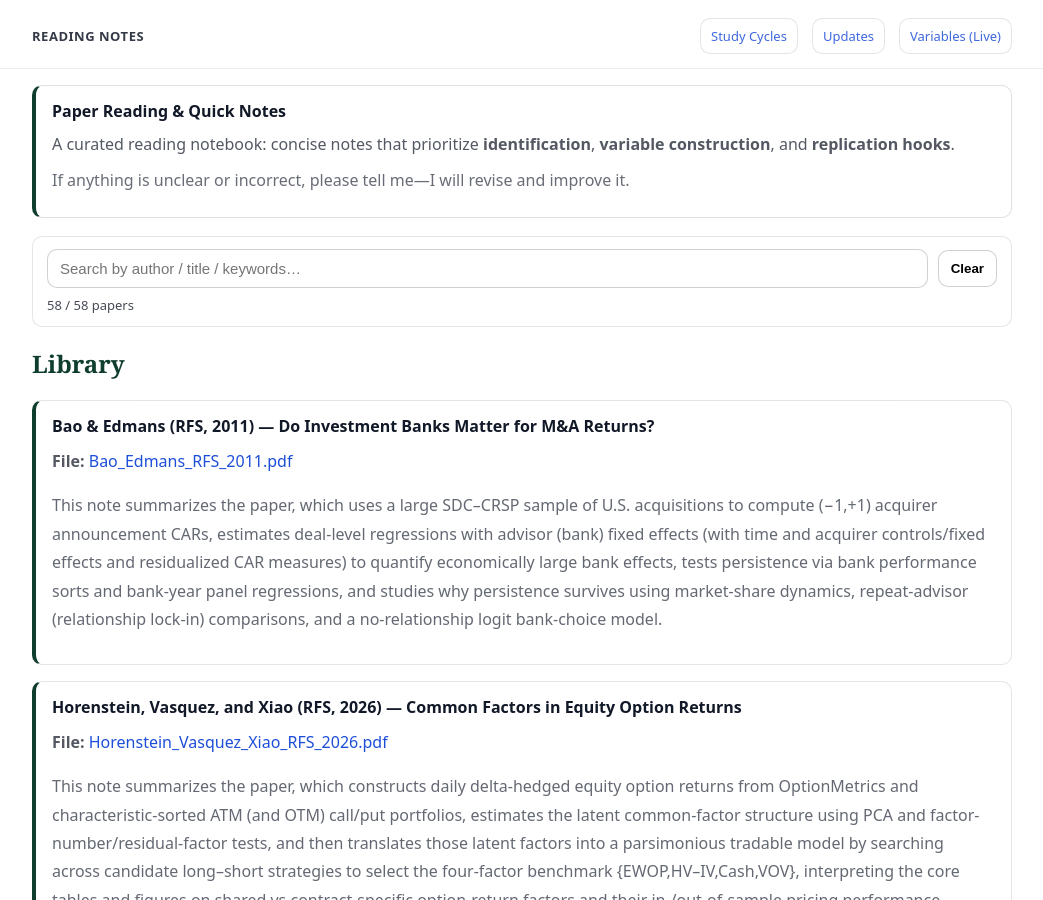
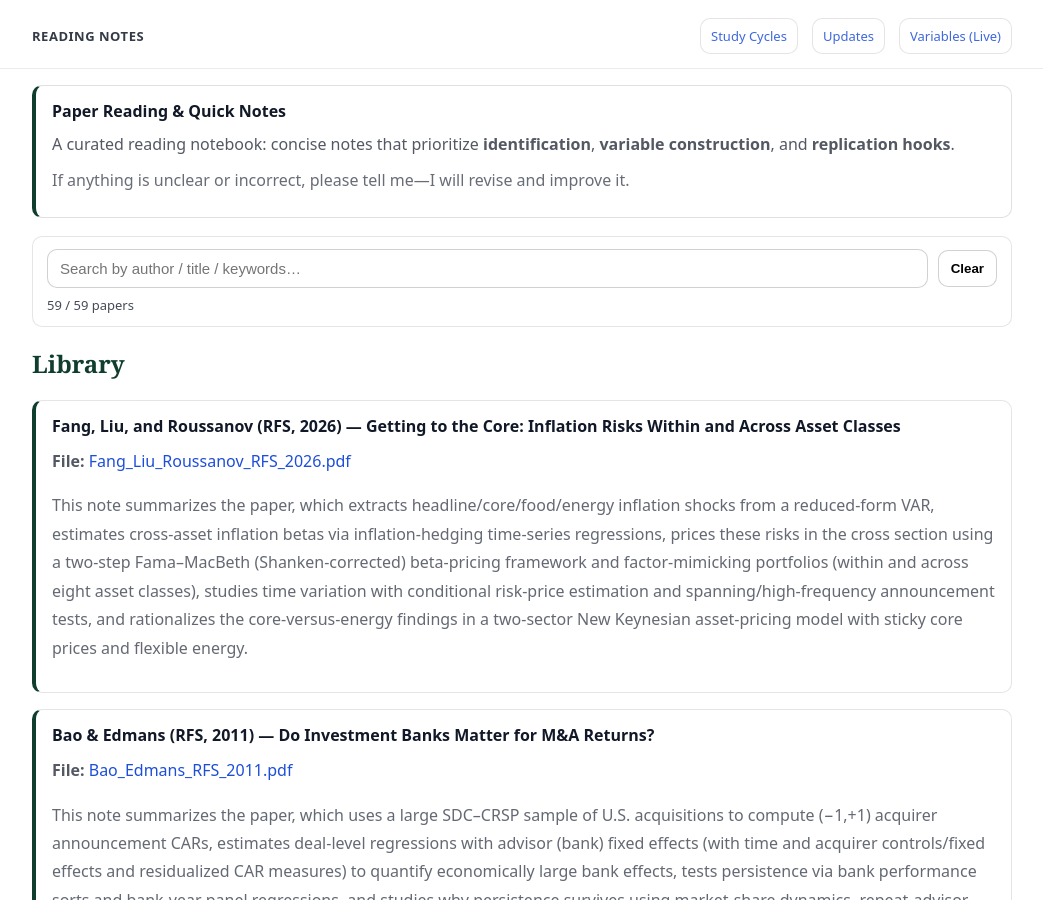
Before and after one commit to yaxinzn/study-archive, a Jekyll site: the page built from reading/index.md, in a window 1280 px wide and 900 px high. Shown: the whole window, without its empty margins (118-1161 px from the left). Built offline with Jekyll 4.4.1, drawn with Linux system fonts in a browser that asks for light colours.

Commit message:
Reading: add/update Fang_Liu_Roussanov_RFS_2026.pdf

```diff
--- a/_data/reading.yml
+++ b/_data/reading.yml
@@ -1,3 +1,7 @@
+- title: "Fang, Liu, and Roussanov (RFS, 2026) — Getting to the Core: Inflation Risks Within and Across Asset Classes"
+  file: "Fang_Liu_Roussanov_RFS_2026.pdf"
+  desc: "This note summarizes the paper, which extracts headline/core/food/energy inflation shocks from a reduced-form VAR, estimates cross-asset inflation betas via inflation-hedging time-series regressions, prices these risks in the cross section using a two-step Fama–MacBeth (Shanken-corrected) beta-pricing framework and factor-mimicking portfolios (within and across eight asset classes), studies time variation with conditional risk-price estimation and spanning/high-frequency announcement tests, and rationalizes the core-versus-energy findings in a two-sector New Keynesian asset-pricing model with sticky core prices and flexible energy."
+
 - title: "Bao & Edmans (RFS, 2011) — Do Investment Banks Matter for M&A Returns?"
   file: "Bao_Edmans_RFS_2011.pdf"
   desc: "This note summarizes the paper, which uses a large SDC–CRSP sample of U.S. acquisitions to compute (−1,+1) acquirer announcement CARs, estimates deal-level regressions with advisor (bank) fixed effects (with time and acquirer controls/fixed effects and residualized CAR measures) to quantify economically large bank effects, tests persistence via bank performance sorts and bank-year panel regressions, and studies why persistence survives using market-share dynamics, repeat-advisor (relationship lock-in) comparisons, and a no-relationship logit bank-choice model."
```
Also changed, not shown: 1 other file.
